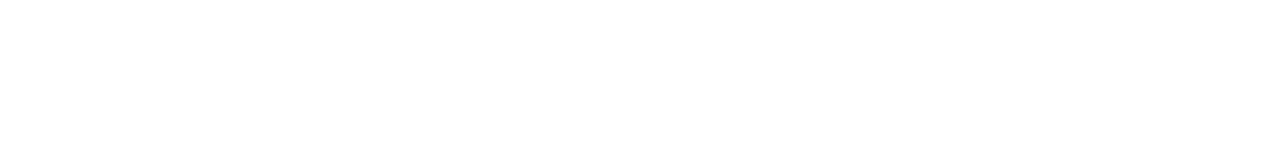
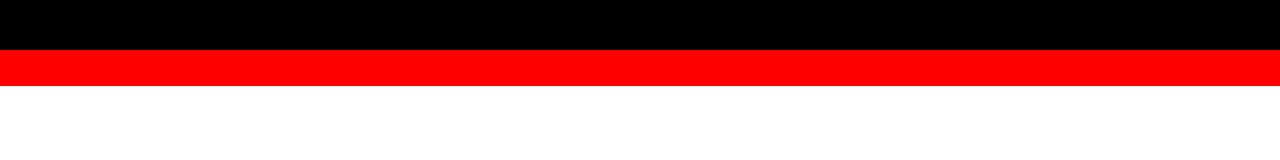
Before and after one commit to DeveloperAmrit/DeveloperAmrit.github.io, a plain HTML site: page index.html in a window 1280 px wide. Drawn offline with Linux system fonts and the light colour scheme.

Commit message:
Update index.html

```diff
--- a/index.html
+++ b/index.html
@@ -1,22 +1,24 @@
-<!doctype HTML>
-<html>
-    <head>
-        <meta name="viewport" content="width=device-width, user-scalable=no, minimum-scale=1.0, maximum-scale=1.0">
-    </head>
-    <script src="https://aframe.io/releases/0.9.0/aframe.min.js"></script>
-    <script src="https://rawgit.com/jeromeetienne/AR.js/master/aframe/build/aframe-ar.min.js"></script>
-    <script src="https://rawgit.com/donmccurdy/aframe-extras/master/dist/aframe-extras.loaders.min.js"></script>
-
-    <body style='margin : 0px; overflow: hidden;'>
-        <!-- we add detectionMode and matrixCodeType to tell AR.js to recognize barcode markers -->
-        <a-scene embedded arjs='sourceType: webcam; debugUIEnabled: false; detectionMode: mono_and_matrix; matrixCodeType: 4x4;'>
-
-        <a-marker type='barcode' value='208'>
-            <a-cylinder position='0 1 0' color="yellow"></a-cylinder>
-        </a-marker>
-
-        <!-- use this <a-entity camera> to support multiple-markers, otherwise use <a-marker-camera> instead of </a-marker> -->
-        <a-entity camera></a-entity>
-        </a-scene>
-    </body>
+<!DOCTYPE html>
+<html lang="en">
+<head>
+    <meta charset="UTF-8">
+    <meta http-equiv="X-UA-Compatible" content="IE=edge">
+    <meta name="viewport" content="width=device-width, initial-scale=1.0">
+    <title>One up one</title>
+    <link rel="stylesheet" href="1.css">
+</head>
+<body>
+    <div class="navbar" id="navbar"></div>
+    <div class="subpages">
+        <div class="subpage"><div class="textsample"></div></div>
+        <div class="subpage"><div class="textsample"></div></div>
+        <div class="subpage"><div class="textsample"></div></div>
+        <div class="subpage"><div class="textsample"></div></div>
+        <div class="subpage"><div class="textsample"></div></div>
+        <div class="subpage"><div class="textsample"></div></div>
+        <div class="subpage"><div class="textsample"></div></div>
+        <div class="subpage"><div class="textsample"></div></div>
+        <div class="subpage"><div class="textsample"></div></div>
+    </div>
+</body>
 </html>
```
